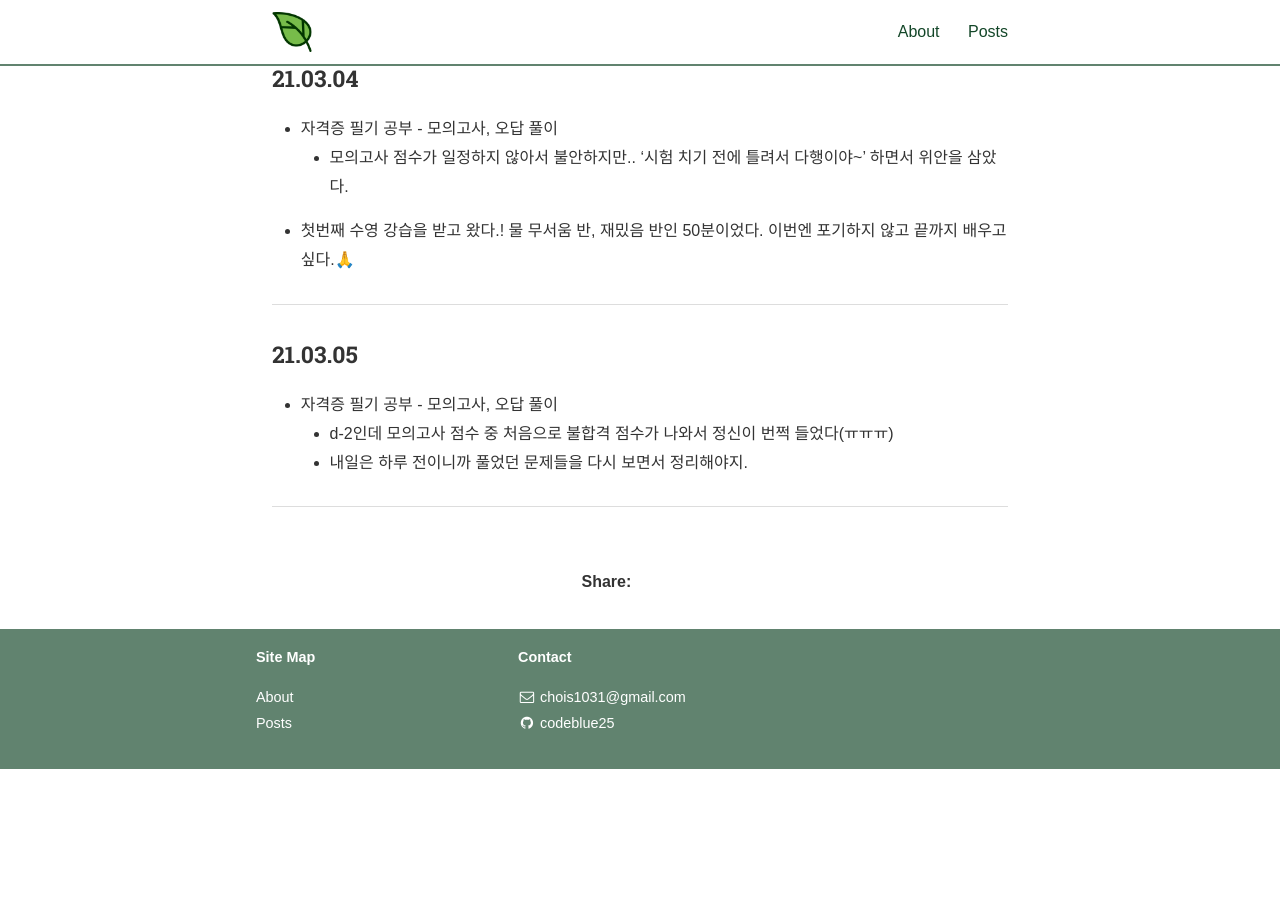
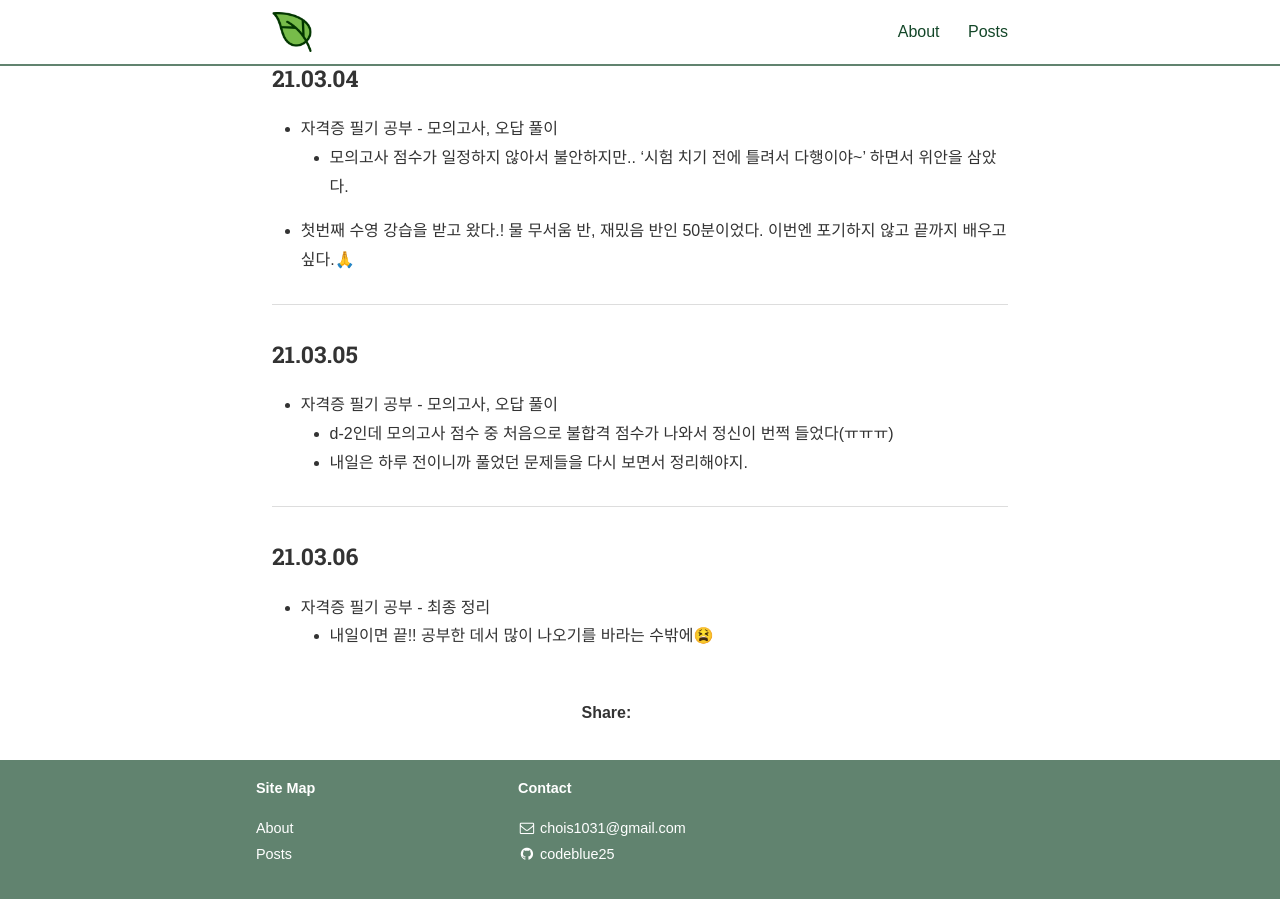
Before and after one commit to codeblue25/codeblue25.github.io, a Jekyll site: the page built from _posts/2021-02-27-0306.md, in a window 1280 px wide and 900 px high, scrolled down 1415 px. Built offline with Jekyll 4.4.1, drawn with Linux system fonts in a browser that asks for light colours; nearby versions of some CDN libraries; some web fonts are replaced; a style sheet for code colours, icons or effects is not loaded; before the commit the page ends 2184 px from its top, so only the background shows below that.

Commit message:
210306 TIL

```diff
--- a/_posts/2021-02-27-0306.md
+++ b/_posts/2021-02-27-0306.md
@@ -63,3 +63,8 @@ categories: TIL
   * 내일은 하루 전이니까 풀었던 문제들을 다시 보면서 정리해야지.
 
 ---
+
+<h3>21.03.06</h3>
+
+* 자격증 필기 공부 - 최종 정리
+  * 내일이면 끝!! 공부한 데서 많이 나오기를 바라는 수밖에😫
```
